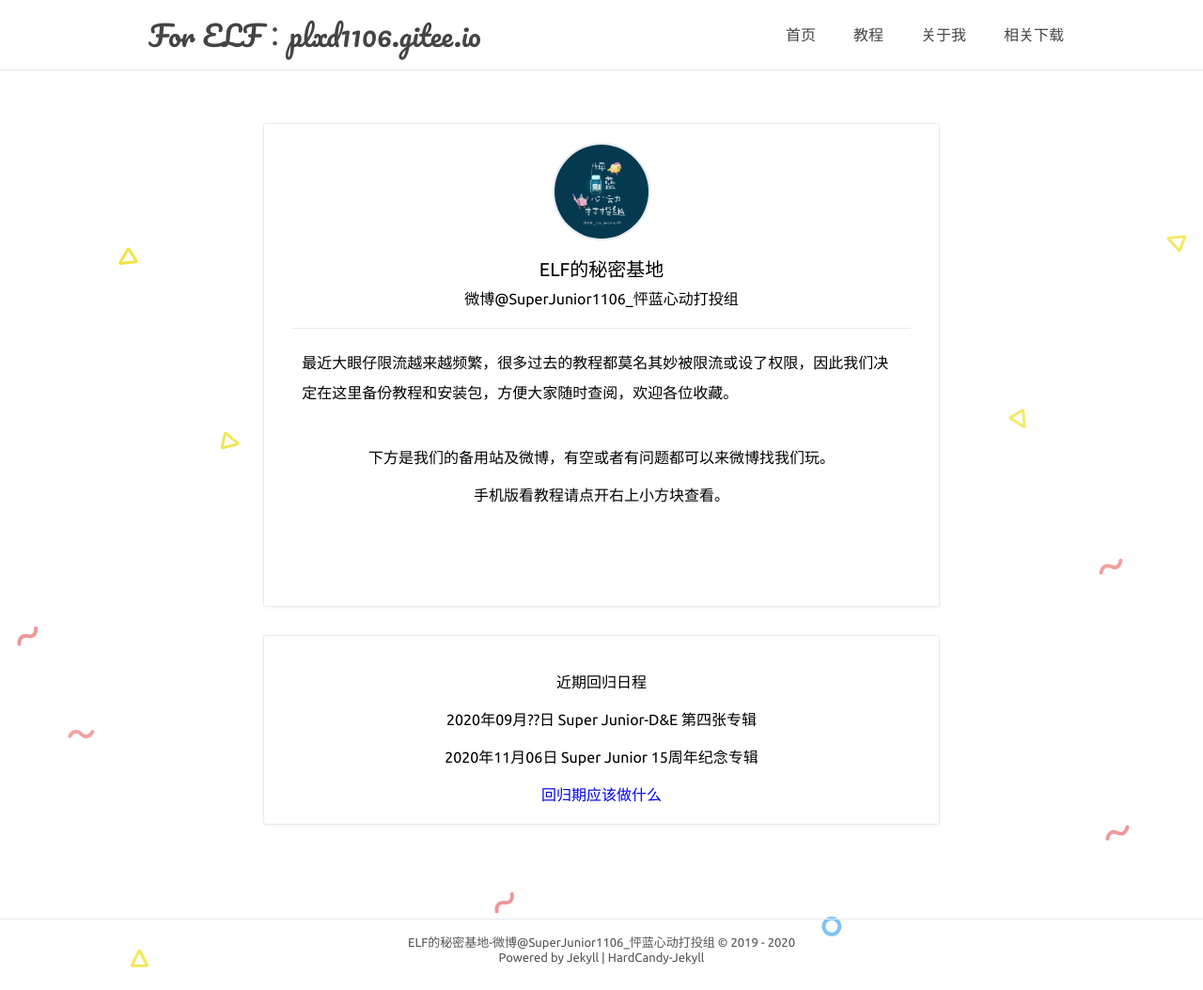
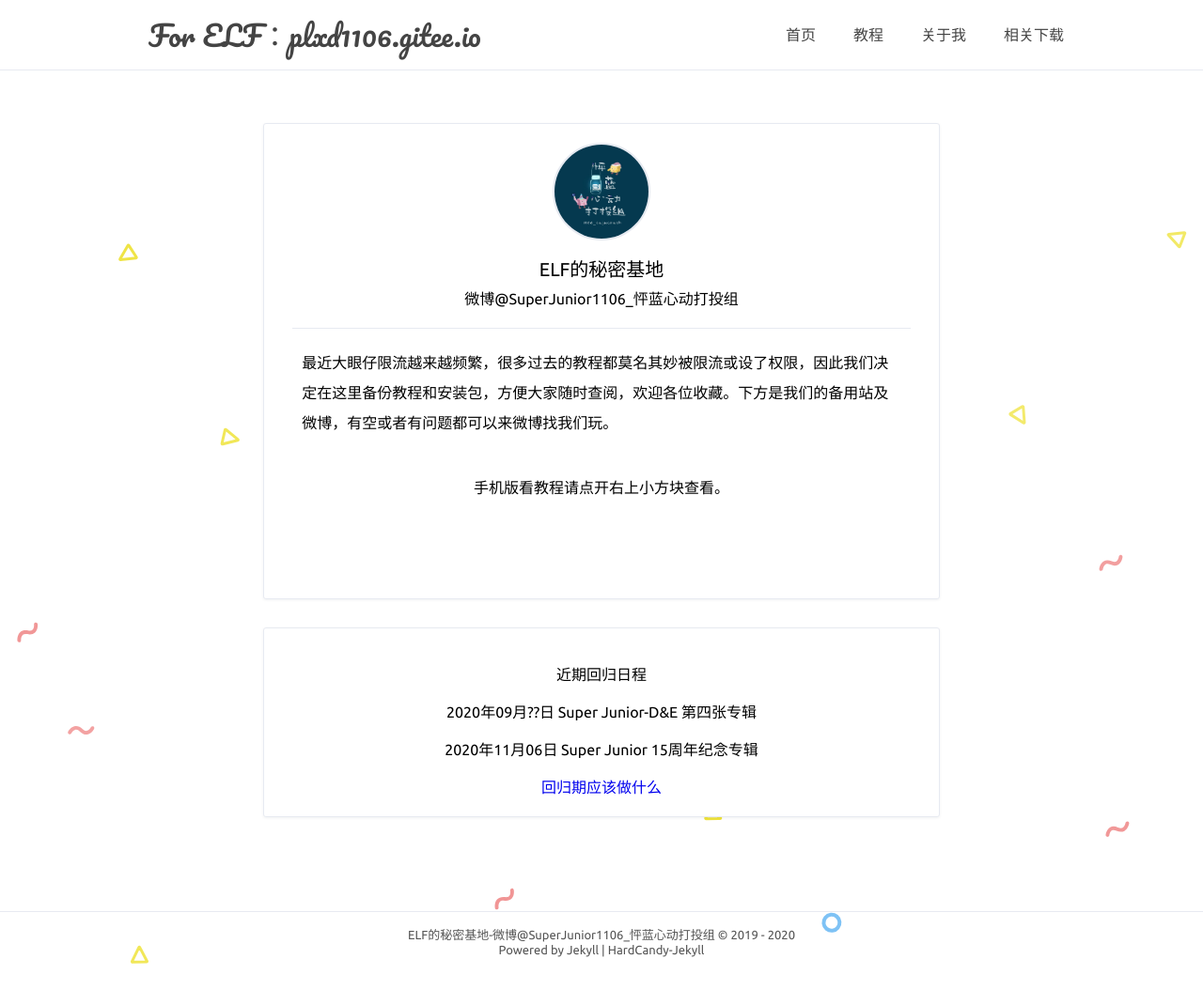
Before and after one commit to penglanxindong1106/penglanxindong1106.github.io, a Jekyll site: the page built from index.html, in a window 1280 px wide. Shown: the whole page at 94% size. Built offline with Jekyll 4.4.1, drawn with Linux system fonts in a browser that asks for light colours; comment, search, counter and statistics services are not loaded; some of the changed lines change nothing that is shown.

Commit message:
Update index.html

```diff
--- a/index.html
+++ b/index.html
@@ -30,8 +30,7 @@
           <span id="yourname">{{ site.name }}</span>
           <span id="yourbio">{{ site.bio }}</span>
           {% if site.about %}
-            <span id="aboutyou">{{ site.aboutyou }}</span>
-            <span>下方是我们的备用站及微博，有空或者有问题都可以来微博找我们玩。
+            <span id="aboutyou">{{ site.aboutyou }}下方是我们的备用站及微博，有空或者有问题都可以来微博找我们玩。</span>
             <p>手机版看教程请点开右上小方块查看。</p>
             <br>
           {% endif %}
```
